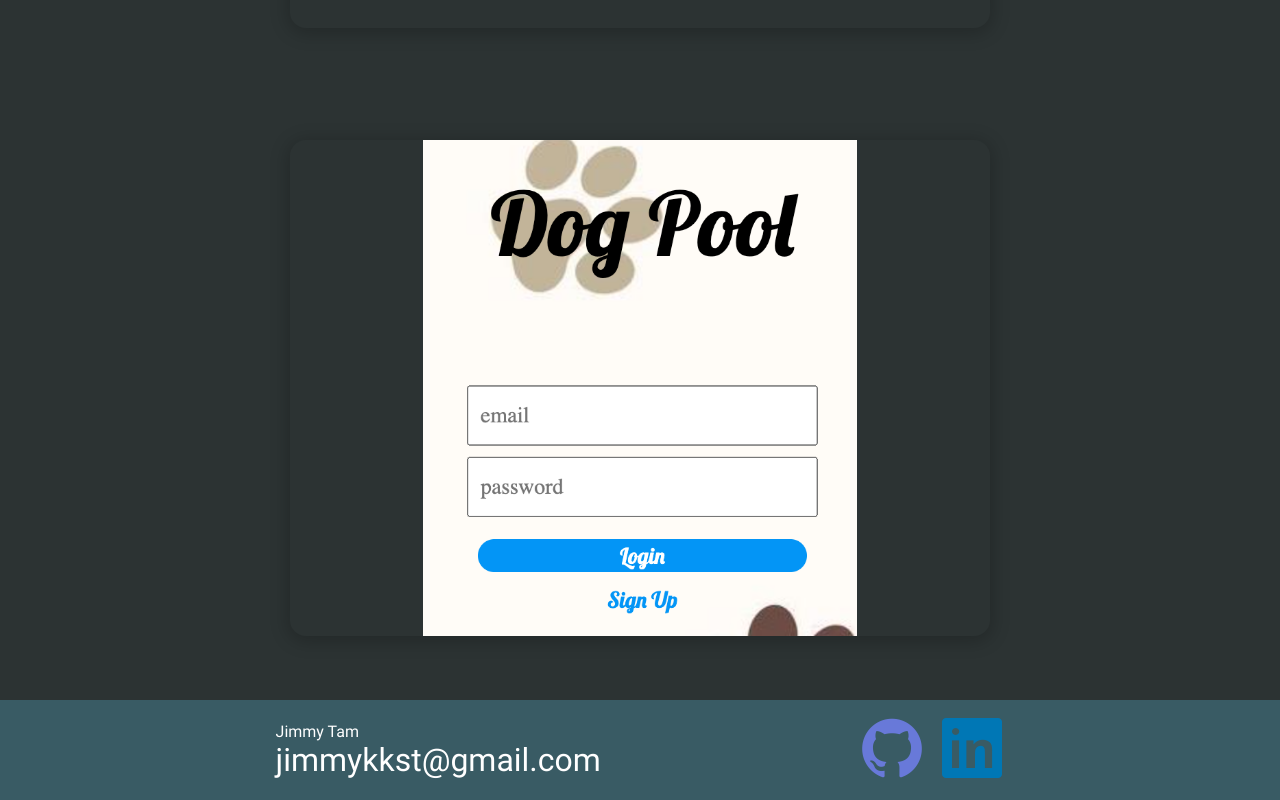
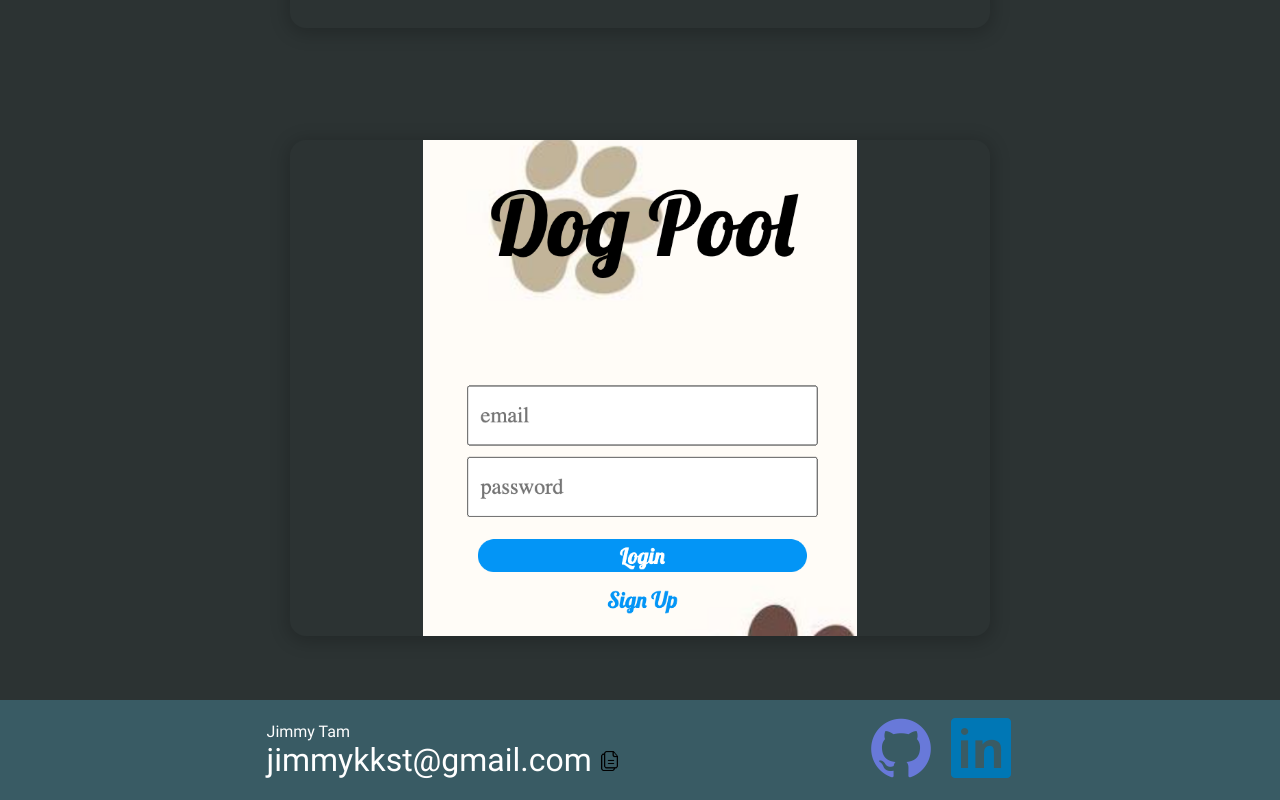
Before and after one commit to jimmykt/portfolio, a React (Create React App) app: page / in a window 1280 px wide. Shown: the part 2039-2839 px from the top of the page. Built offline with nearby package versions, Linux system fonts and the light colour scheme.

Commit message:
copy to email to clipboard footer

```diff
--- a/src/components/Footer.jsx
+++ b/src/components/Footer.jsx
@@ -1,8 +1,12 @@
 import "./Footer.scss";
 import GithubIcon from "../assets/Icons/github.png";
 import LinkedinIcon from "../assets/Icons/linkedin.png";
+import CopyIcon from "../assets/Icons/copy.png";
 
 function Footer() {
+  const copyText = () => {
+    navigator.clipboard.writeText("jimmykkst@gmail.com");
+  };
   return (
     <footer className="Footer">
       <div className="Footer__containerOne">
@@ -10,6 +14,12 @@ function Footer() {
         <a className="Footer__email" href="mailto:jimmykkst@gmail.com">
           jimmykkst@gmail.com
         </a>
+        <img
+          className="Footer__copy"
+          src={CopyIcon}
+          onClick={copyText}
+          alt="copy icon"
+        />
       </div>
 
       <div className="Footer__containerTwo">
--- a/src/components/Footer.scss
+++ b/src/components/Footer.scss
@@ -20,7 +20,15 @@
       font-size: 2rem;
     }
   }
-
+  &__copy {
+    max-width: 1.2rem;
+    height: 1.2rem;
+    margin-left: 0.5rem;
+    cursor: pointer;
+    &:active {
+      filter: opacity(0.5) drop-shadow(0 0 0 rgb(133, 177, 0));
+    }
+  }
   &__containerTwo {
     display: flex;
     width: 40%;
--- a/src/pages/ContactPage.jsx
+++ b/src/pages/ContactPage.jsx
@@ -3,14 +3,9 @@ import GithubIcon from "../assets/Icons/github.png";
 import LinkedinIcon from "../assets/Icons/linkedin.png";
 import CopyIcon from "../assets/Icons/copy.png";
 
-import React, { useState } from "react";
-
 function ContactPage() {
-  const [copyClick, setCopyClick] = useState(false);
-
   const copyText = () => {
     navigator.clipboard.writeText("jimmykkst@gmail.com");
-    setCopyClick(!copyClick);
   };
 
   return (
```
